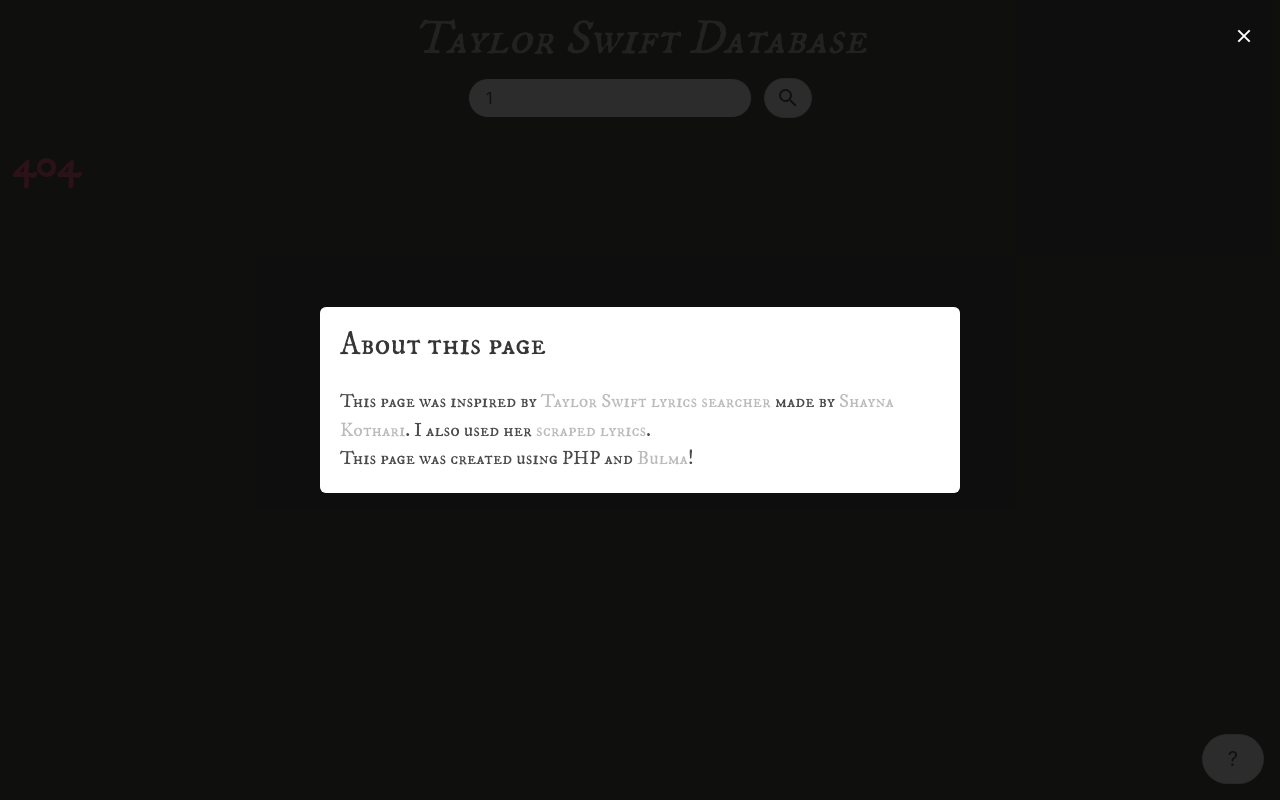
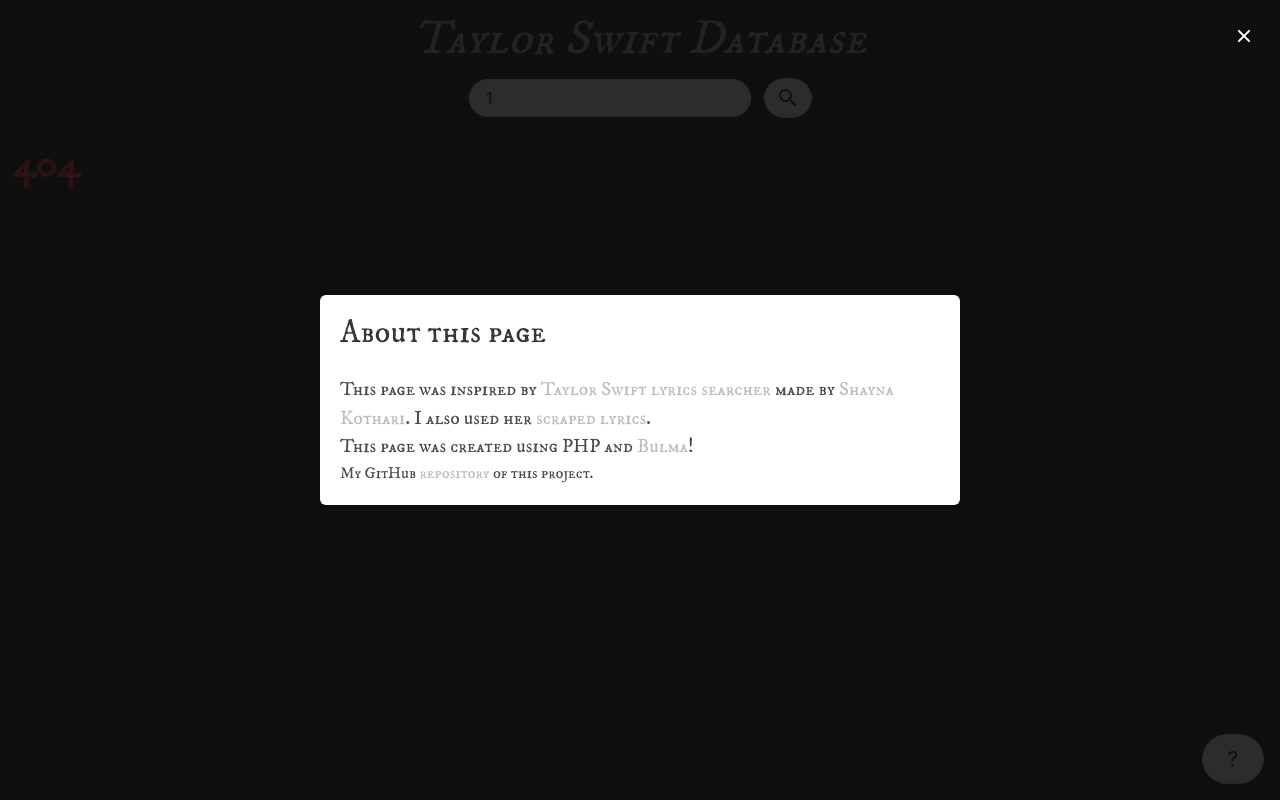
Before and after one commit to KmanCZ/taylor-swift-db, a PHP site: page /TaylorDB/404.php?query=1 in a window 1280 px wide, after a click that opens the changed part. Run offline with PHP 8.4, Linux system fonts and the light colour scheme.

Commit message:
Added GitHub repo link to modal

```diff
--- a/components/footer.php
+++ b/components/footer.php
@@ -13,6 +13,7 @@
                     searcher</a> made by <a href="https://shaynak.github.io/">Shayna Kothari</a>. I also used her <a
                     href="https://github.com/shaynak/taylor-swift-lyrics">scraped lyrics</a>.</p>
             <p class="about-info">This page was created using PHP and <a href="https://bulma.io/">Bulma</a>!</p>
+            <p>My GitHub <a href="https://github.com/KmanCZ/taylor-swift-db">repository</a> of this project.</p>
         </div>
     </div>
 
```
